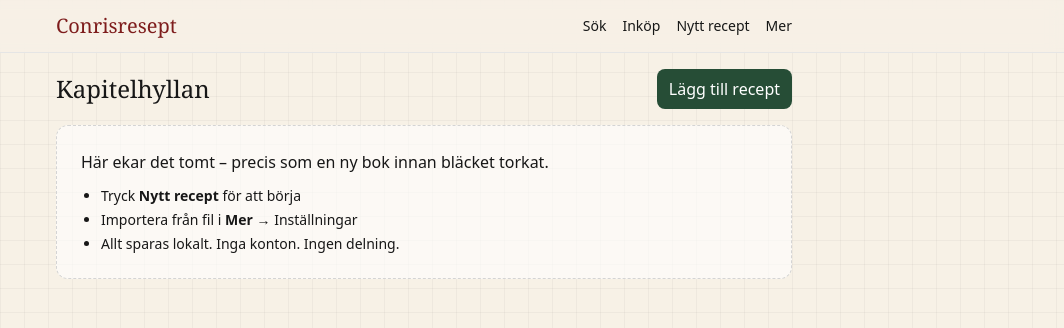
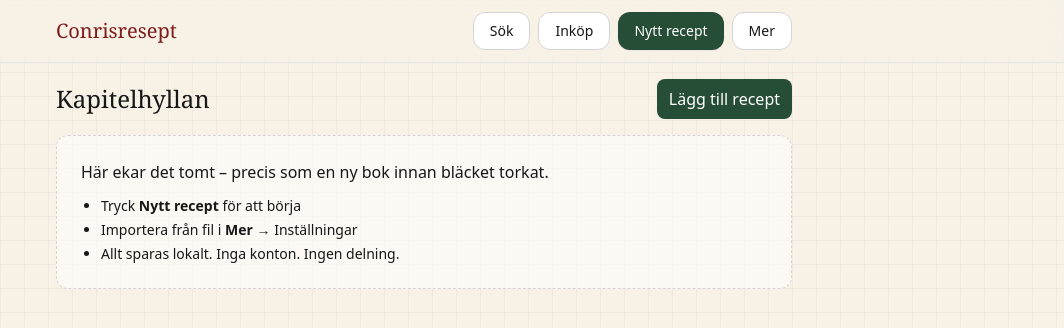
Before and after one commit to RobynT98/Conrisresept, a React (Vite) app: page / in a window 1280 px wide. Shown: the top 328 px of the page, without its empty margins (216-1280 px from the left). Built offline with nearby package versions, Linux system fonts and the light colour scheme.

Commit message:
Update NavBar.tsx

```diff
--- a/src/components/NavBar.tsx
+++ b/src/components/NavBar.tsx
@@ -2,16 +2,18 @@ import { NavLink } from "react-router-dom";
 
 export default function NavBar() {
   return (
-    <header className="w-full border-b border-neutral-200 bg-paper/80 backdrop-blur sticky top-0 z-10">
+    <header className="w-full border-b border-neutral-200 bg-paper/90 backdrop-blur sticky top-0 z-10">
       <div className="max-w-screen-md mx-auto px-4 py-3 flex items-center justify-between">
         <NavLink to="/" className="font-display text-xl text-maroon">
           Conrisresept
         </NavLink>
-        <nav className="hidden sm:flex gap-4">
-          <NavLink to="/search" className="text-sm">Sök</NavLink>
-          <NavLink to="/shopping" className="text-sm">Inköp</NavLink>
-          <NavLink to="/recipe/new" className="text-sm">Nytt recept</NavLink>
-          <NavLink to="/settings" className="text-sm">Mer</NavLink>
+
+        {/* Desktop-nav */}
+        <nav className="hidden sm:flex gap-2">
+          <NavLink to="/search" className="btn-ghost text-sm">Sök</NavLink>
+          <NavLink to="/shopping" className="btn-ghost text-sm">Inköp</NavLink>
+          <NavLink to="/recipe/new" className="btn-primary text-sm">Nytt recept</NavLink>
+          <NavLink to="/settings" className="btn-ghost text-sm">Mer</NavLink>
         </nav>
       </div>
     </header>
```
